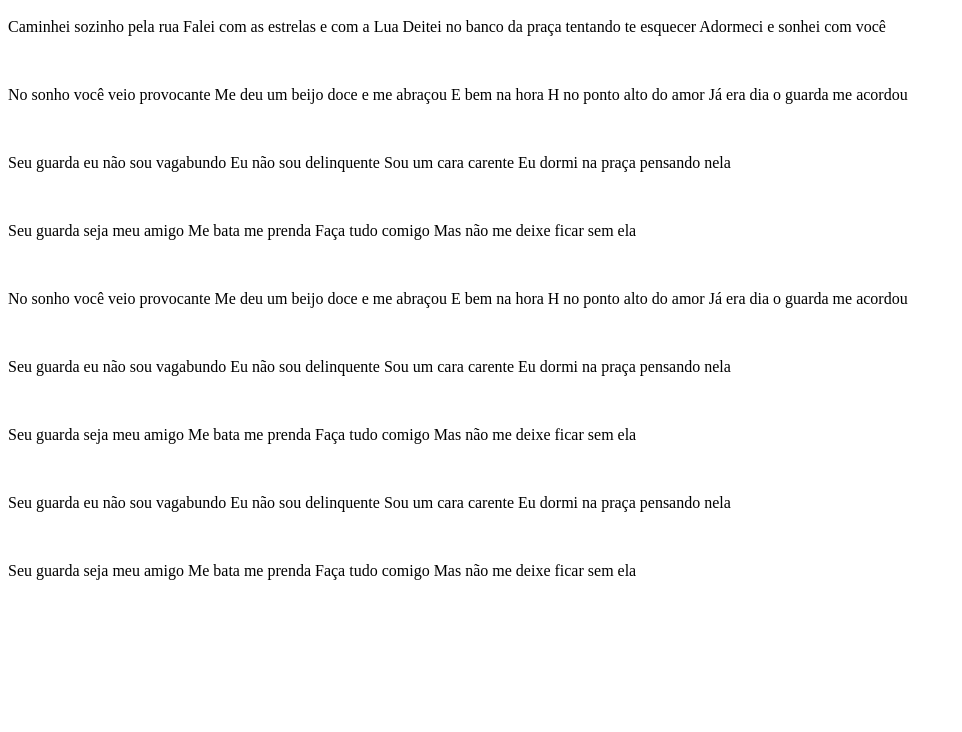
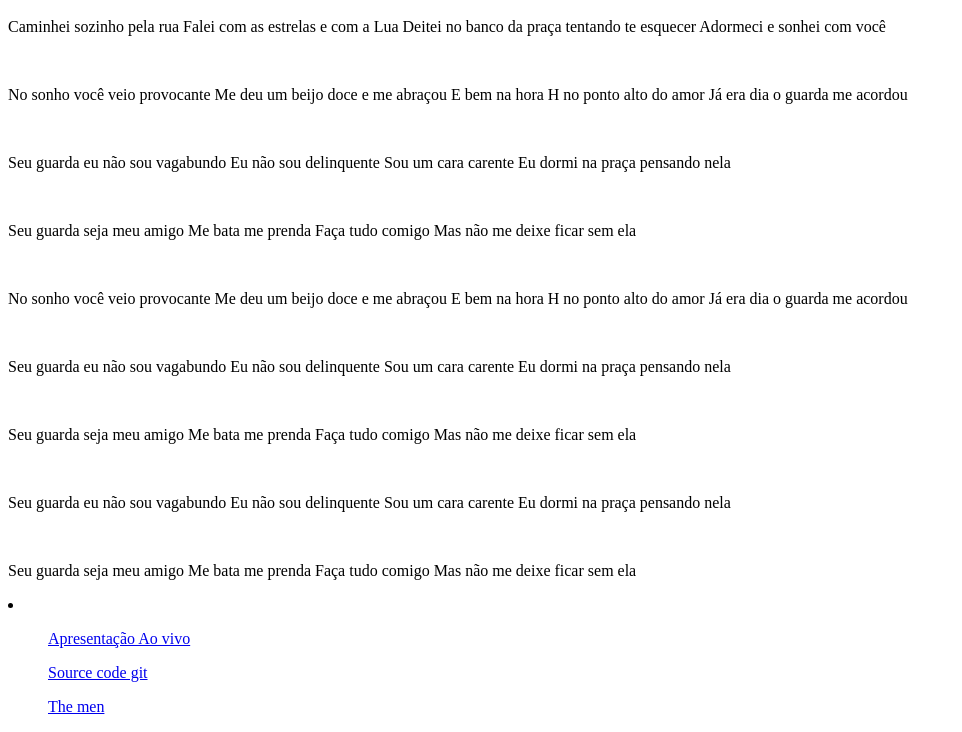
Before and after one commit to GabrielEduardoBrambilla/Tarefa-Topicos-Especiais, a plain HTML site: page index.html in a window 1280 px wide. Shown: the part 101-833 px from the top of the page, without its empty margins (0-962 px from the left). Before the commit the page ends 800 px from the top, so only its background shows below. Drawn offline with Linux system fonts and the light colour scheme.

Commit message:
Adding footer and title to the page

```diff
--- a/index.html
+++ b/index.html
@@ -4,7 +4,7 @@
     <meta charset="UTF-8" />
     <meta http-equiv="X-UA-Compatible" content="IE=edge" />
     <meta name="viewport" content="width=device-width, initial-scale=1.0" />
-    <title>Document</title>
+    <title>Dormi na Praça</title>
   </head>
 
   <body>
@@ -58,5 +58,21 @@
         deixe ficar sem ela
       </p>
     </div>
+    <footer>
+      <li>
+        <ul>
+          <a href="https://youtu.be/TfJsiSMC0U8"> Apresentação Ao vivo</a>
+        </ul>
+        <ul>
+          <a
+            href="https://github.com/GabrielEduardoBrambilla/Tarefa-Topicos-Especiais"
+            >Source code git</a
+          >
+        </ul>
+        <ul>
+          <a href="https://github.com/jeffersonchaves"> The men</a>
+        </ul>
+      </li>
+    </footer>
   </body>
 </html>
```
